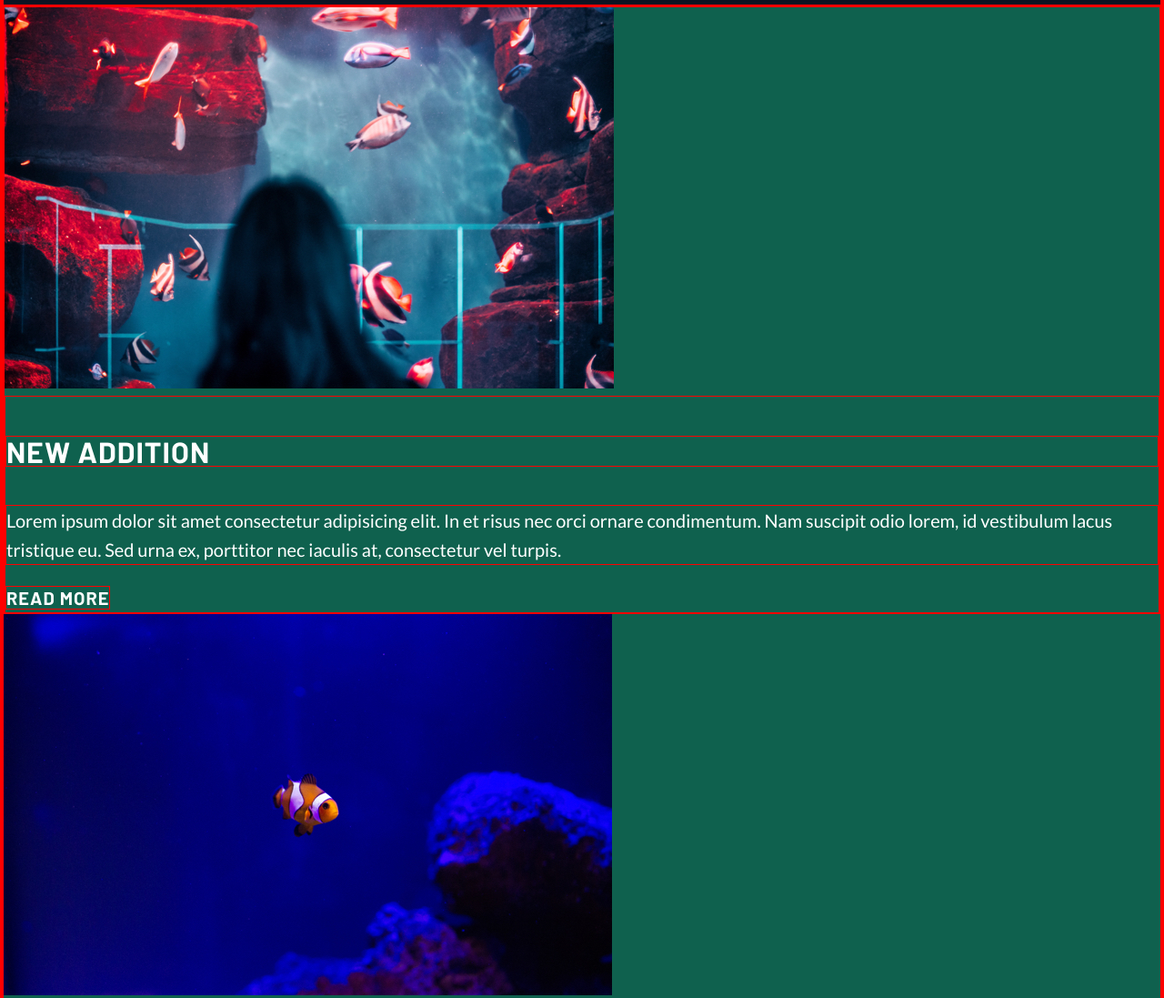
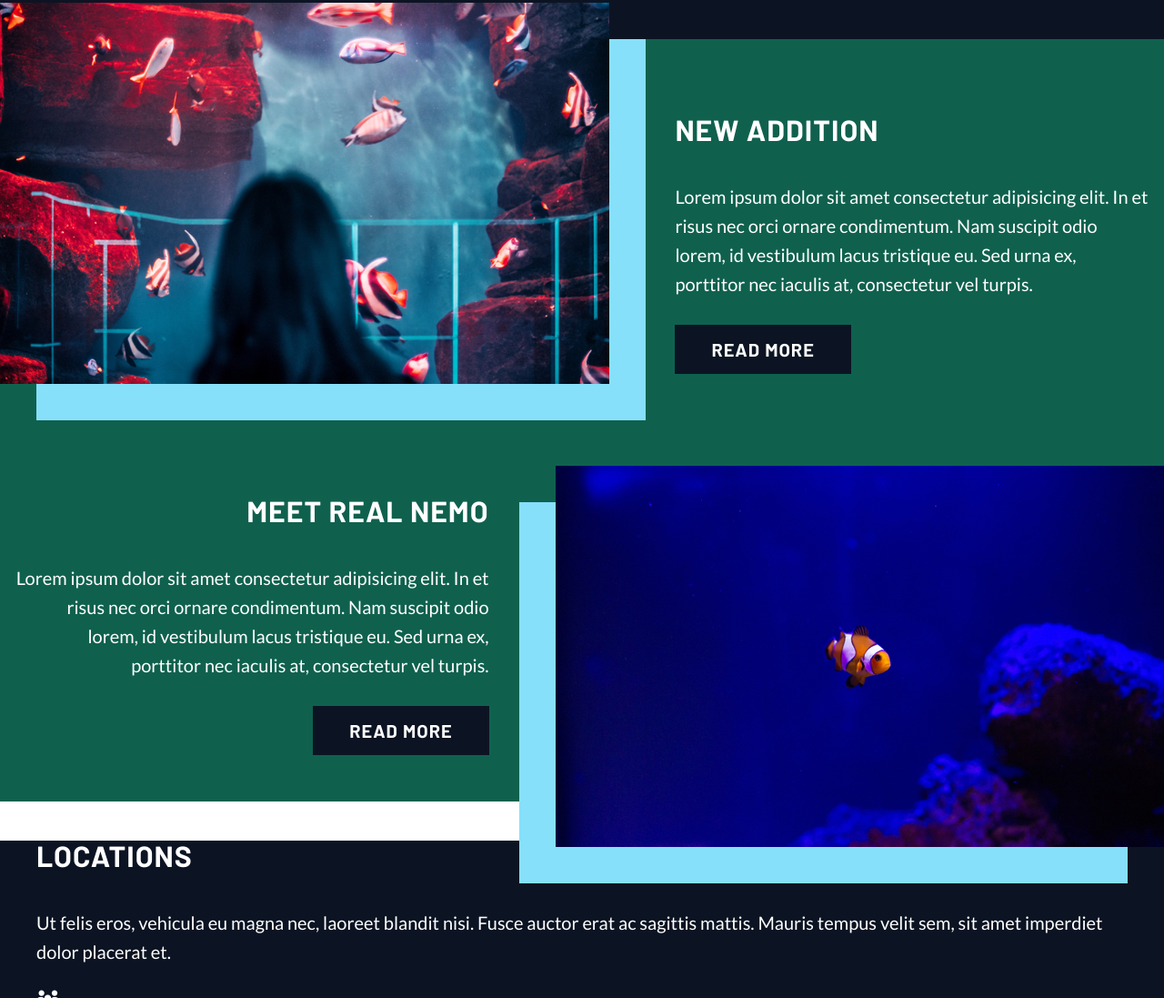
Before and after one commit to nandreola/natalia-andreola-project-two, a plain HTML site: page index.html in a window 1280 px wide. Shown: the part 1371-2468 px from the top of the page at 91% size. Drawn offline with Linux system fonts and the light colour scheme.

Commit message:
Styled article section

```diff
--- a/index.html
+++ b/index.html
@@ -5,6 +5,7 @@
     <meta name="viewport" content="width=device-width, initial-scale=1.0">
     <meta http-equiv="X-UA-Compatible" content="ie=edge">
     <link href="https://fonts.googleapis.com/css?family=Barlow:400,700|Lato&display=swap" rel="stylesheet">
+    <script src="https://kit.fontawesome.com/ab0dbecf18.js"></script>
     <link rel="stylesheet" href="styles/style.css">
     <title>Under the sea</title>
 </head>
@@ -51,20 +52,22 @@
             </div>
         </section>
 
-        <section class="article">
-            <div class="article-one">
-                <img src="assets/left-image.jpg" alt="Person with long hair looking at the fishes in the aquarium">
-                <article>
+        <section class="articles">
+            <article class="article-summary">
+                <img class="article-img-one" src="assets/left-image.jpg" alt="Person with long hair looking at the fishes in the aquarium">
+                <div>
                     <h4>New addition</h4>
-                    <p>Lorem ipsum dolor sit amet consectetur adipisicing elit. In et risus nec orci ornare condimentum. Nam suscipit odio lorem, id vestibulum lacus tristique eu. Sed urna ex, porttitor nec iaculis at, consectetur vel turpis.</p>
+                    <p>Lorem ipsum dolor sit amet consectetur adipisicing elit. In et <span>risus nec orci ornare condimentum. Nam suscipit odio</span> <span>lorem, id vestibulum lacus tristique eu. Sed urna ex,</span> porttitor nec iaculis at, consectetur vel turpis.</p>
                     <a href="#" class="button">read more</a>
-                </article>
-            </div>
-            <img src="assets/right-image.jpg" alt="Nemo in the middle and a blue ocean background">
-            <article>
-                <h4>Meet real nemo</h4>
-                <p>Lorem ipsum dolor sit amet consectetur adipisicing elit. In et risus nec orci ornare condimentum. Nam suscipit odio lorem, id vestibulum lacus tristique eu. Sed urna ex, porttitor nec iaculis at, consectetur vel turpis.</p>
-                <a href="#" class="button">read more</a>
+                </div>
+            </article>
+            <article class="article-summary">
+                <img class="article-img-two" src="assets/right-image.jpg" alt="Nemo in the middle and a blue ocean background">
+                <div class="article-content-two">
+                    <h4>Meet real nemo</h4>
+                    <p>Lorem ipsum dolor sit amet consectetur adipisicing elit. In et <span>risus nec orci ornare condimentum. Nam suscipit odio</span> <span>lorem, id vestibulum lacus tristique eu. Sed urna ex,</span> porttitor nec iaculis at, consectetur vel turpis.</p>
+                    <a href="#" class="button">read more</a>
+                </div>
             </article>
         </section>
 
--- a/styles/sass/_global.scss
+++ b/styles/sass/_global.scss
@@ -1,7 +1,3 @@
-* {
-    border: 1px solid red;
-}
-
 .wrapper-outer {
     max-width: 1600px;
     margin: 0 auto;
@@ -20,6 +16,10 @@ a {
     text-decoration: none;
 }
 
+.button {
+    padding: 15px 40px;
+}
+
 span {
     display: block;
 }
@@ -30,7 +30,7 @@ span {
     background: $bg-color;
 }
 
-.article,
+.articles,
 .gallery {
     background: $secondary-color;
 }
--- a/styles/sass/_header.scss
+++ b/styles/sass/_header.scss
@@ -2,14 +2,14 @@
     background-image: url(../assets/header-image.jpg);
     background-size: cover;
     background-position: center;
-    height: 80vh;
+    height: 750px;
 
     .main-header-content {
         display: flex;
+
+        img {
+            margin-top: 80px;
+        }
     }
 
-    img {
-        position: relative;
-        top: 80px;
-    }
 }
--- a/styles/sass/_main.scss
+++ b/styles/sass/_main.scss
@@ -1,5 +1,6 @@
+// About section styles
 .about {
-    padding: 220px 0;
+    padding: 160px 0 220px 0;
 
     p {
         padding: 0 70px 20px 70px;
@@ -10,8 +11,44 @@
 
         a {
             background: $primary-color;
-            padding: 15px 40px;
             color: $bg-color;
         }
     }
 }
+
+// Article section styles
+.article-summary {
+    display: flex;
+    justify-content: space-between;
+
+    > div {
+        padding: 40px 0;
+    }
+
+    & > * {
+        flex: 0 0 42%;
+    }
+
+    a {
+        background: $bg-color;
+    }
+
+    p {
+       margin-bottom: 40px;
+    }
+}
+
+.article-img-one {
+    transform: translateY(-40px);
+    box-shadow: 40px 40px $primary-color;
+}
+
+.article-img-two {
+    order: 1;
+    transform: translateY(50px);
+    box-shadow: -40px 40px $primary-color;
+}
+
+.article-content-two {
+    text-align: right;
+}
--- a/styles/sass/_nav.scss
+++ b/styles/sass/_nav.scss
@@ -1,6 +1,7 @@
 .main-nav ul {
     display: flex;
     justify-content: flex-end;
+    margin-top: 0;
 
     li {
         list-style-type: none;
@@ -8,6 +9,7 @@
 
     a {
         padding: 20px;
+        display: inline-block;
 
         &:hover {
             color: $primary-color;
```
Also changed, not shown: blog.html (+3 -0 lines), contact.html (+1 -0 lines), styles/style.css.
